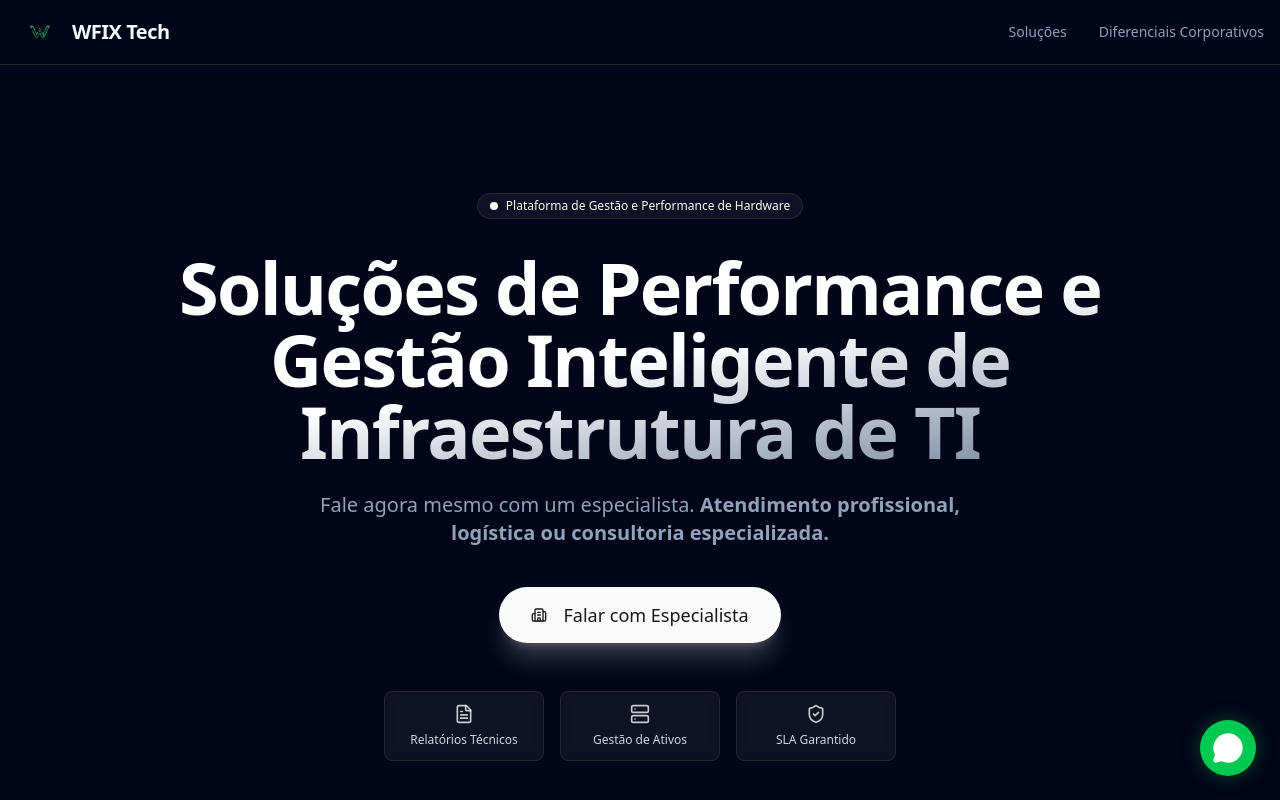
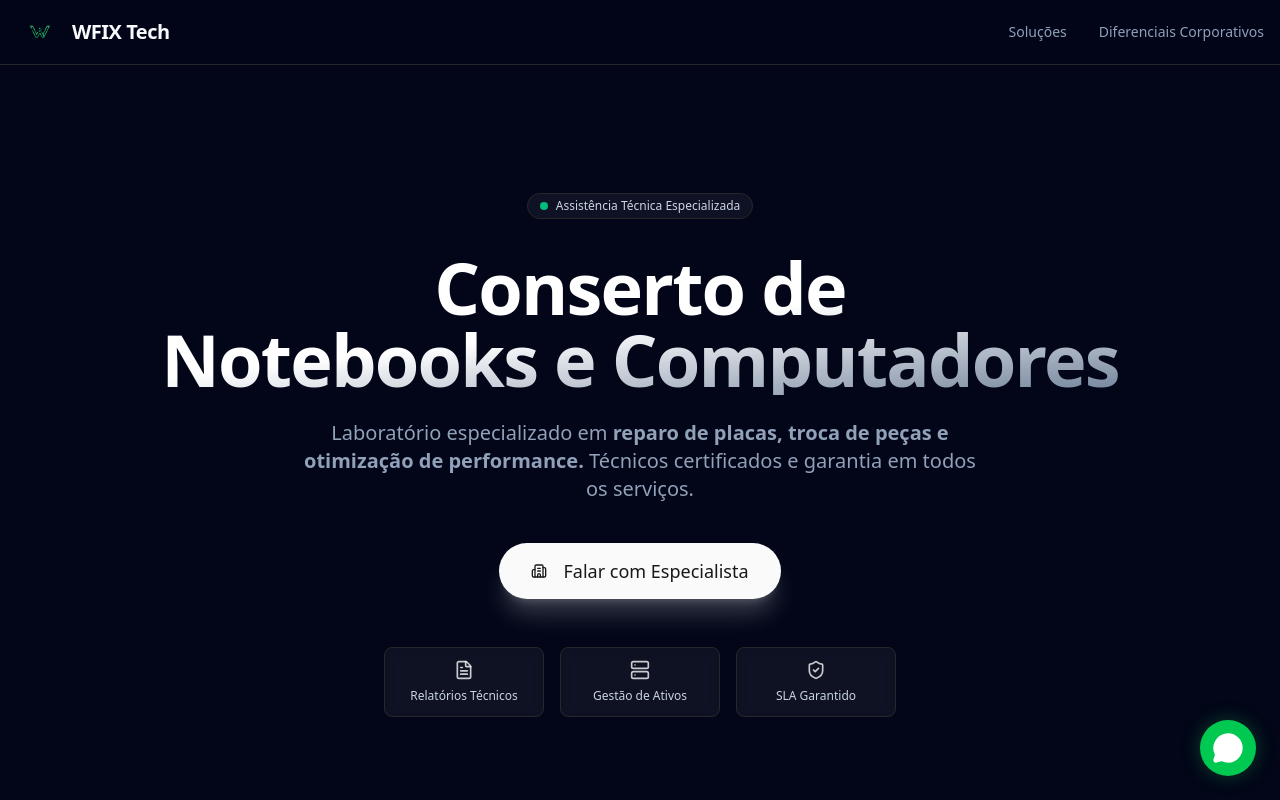
Before and after one commit to wheslancardoso/wtechprot, a Next.js app: page / in a window 1280 px wide. Shown: the top 800 px of the page. Built offline with nearby package versions, Linux system fonts and the light colour scheme; no server answers.

Commit message:
feat(conteúdo): pivotar home para 'Assistência Técnica' (foco em conserto e reparo)

```diff
--- a/src/app/page.tsx
+++ b/src/app/page.tsx
@@ -55,8 +55,8 @@ const getTenantData = unstable_cache(
 export async function generateMetadata() {
   const { brandName } = await getTenantData()
   return {
-    title: 'Plataforma de Gestão e Performance de Hardware',
-    description: 'Plataforma de gestão de ativos de TI e consultoria especializada para profissionais e empresas. Engenharia de performance computacional e projetos corporativos.',
+    title: `${brandName} | Assistência Técnica Especializada`,
+    description: 'Assistência Técnica Especializada em Notebooks, Computadores e Impressoras. Conserto, manutenção e peças originais. Atendimento em laboratório ou no local.',
   }
 }
 
@@ -116,21 +116,21 @@ j=d.createElement(s),dl=l!='dataLayer'?'&l='+l:'';j.async=true;j.src=
           <div className="absolute inset-0 bg-[radial-gradient(ellipse_at_top,_var(--tw-gradient-stops))] from-primary/10 via-slate-950 to-slate-950" />
 
           <div className="container relative mx-auto px-4 text-center">
-            <div className="inline-flex items-center gap-2 px-3 py-1 rounded-full bg-white/5 border border-white/10 text-xs font-medium text-primary mb-8 animate-in fade-in slide-in-from-bottom-4 duration-700">
+            <div className="inline-flex items-center gap-2 px-3 py-1 rounded-full bg-white/5 border border-white/10 text-xs font-medium text-slate-300 mb-8 animate-in fade-in slide-in-from-bottom-4 duration-700">
               <span className="relative flex h-2 w-2">
-                <span className="animate-ping absolute inline-flex h-full w-full rounded-full bg-primary opacity-75"></span>
-                <span className="relative inline-flex rounded-full h-2 w-2 bg-primary"></span>
+                <span className="animate-ping absolute inline-flex h-full w-full rounded-full bg-emerald-500 opacity-75"></span>
+                <span className="relative inline-flex rounded-full h-2 w-2 bg-emerald-500"></span>
               </span>
-              Plataforma de Gestão e Performance de Hardware
+              Assistência Técnica Especializada
             </div>
 
             <h1 className="text-4xl md:text-6xl lg:text-7xl font-bold tracking-tight mb-6 bg-gradient-to-br from-white via-white to-slate-500 bg-clip-text text-transparent animate-in fade-in slide-in-from-bottom-6 duration-700 delay-100">
-              Soluções de Performance e <br />
-              Gestão Inteligente de Infraestrutura de TI
+              Conserto de <br />
+              Notebooks e Computadores
             </h1>
 
             <p className="text-lg md:text-xl text-slate-400 max-w-2xl mx-auto mb-10 animate-in fade-in slide-in-from-bottom-6 duration-700 delay-200">
-              Fale agora mesmo com um especialista. <b>Atendimento profissional, logística ou consultoria especializada.</b>
+              Laboratório especializado em <b>reparo de placas, troca de peças e otimização de performance.</b> Técnicos certificados e garantia em todos os serviços.
             </p>
 
             <div className="animate-in fade-in slide-in-from-bottom-8 duration-700 delay-300">
```
